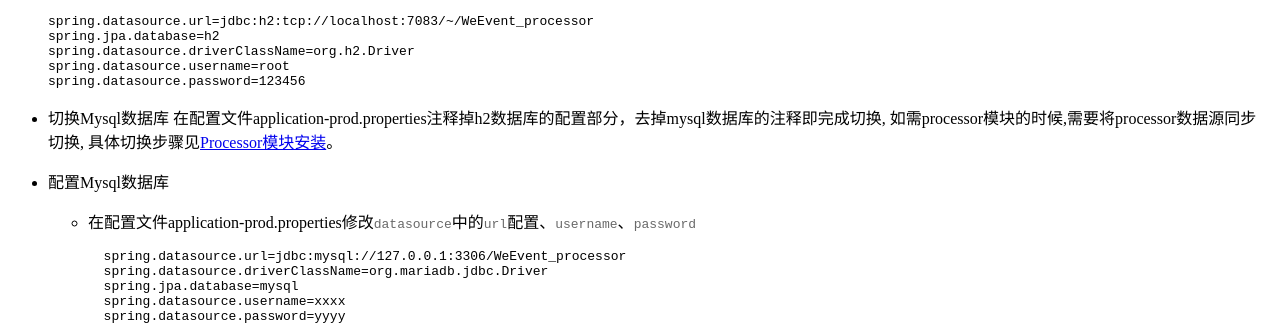
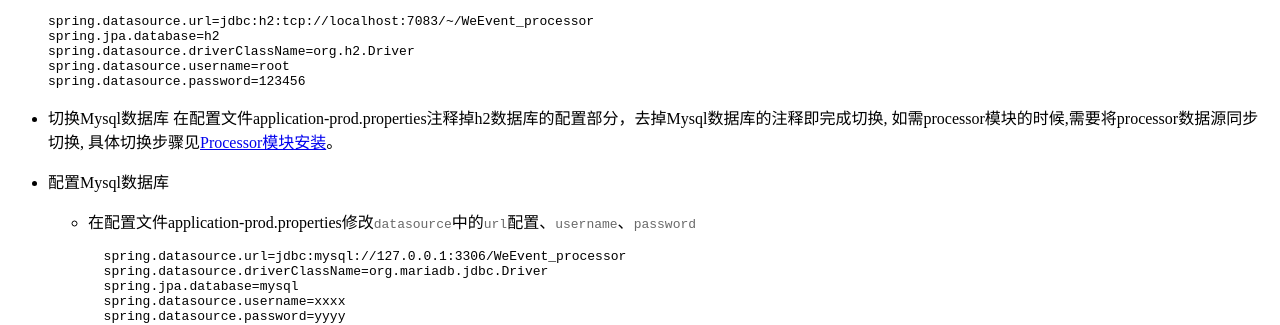
Before and after one commit to WeBankBlockchain/WeEvent-docs, a Sphinx documentation site: the page built from docs/install/module/governance.md, in a window 1280 px wide and 900 px high, scrolled down 2007 px. Shown: the part 150-475 px from the top of the window. Built offline with Sphinx 7.4.7 and the Read the Docs theme 2.0.0, drawn with Linux system fonts in a browser that asks for light colours.

````diff
--- a/docs/install/module/governance.md
+++ b/docs/install/module/governance.md
@@ -84,7 +84,7 @@ $ tree -L 2
   spring.datasource.password=123456
     ```
 - 切换Mysql数据库
-    在配置文件application-prod.properties注释掉h2数据库的配置部分，去掉mysql数据库的注释即完成切换,
+    在配置文件application-prod.properties注释掉h2数据库的配置部分，去掉Mysql数据库的注释即完成切换,
     如需processor模块的时候,需要将processor数据源同步切换,
     具体切换步骤见[Processor模块安装](./processor.html)。
 - 配置Mysql数据库
````
Also changed, not shown: docs/install/module/processor.md (+2 -2 lines).
